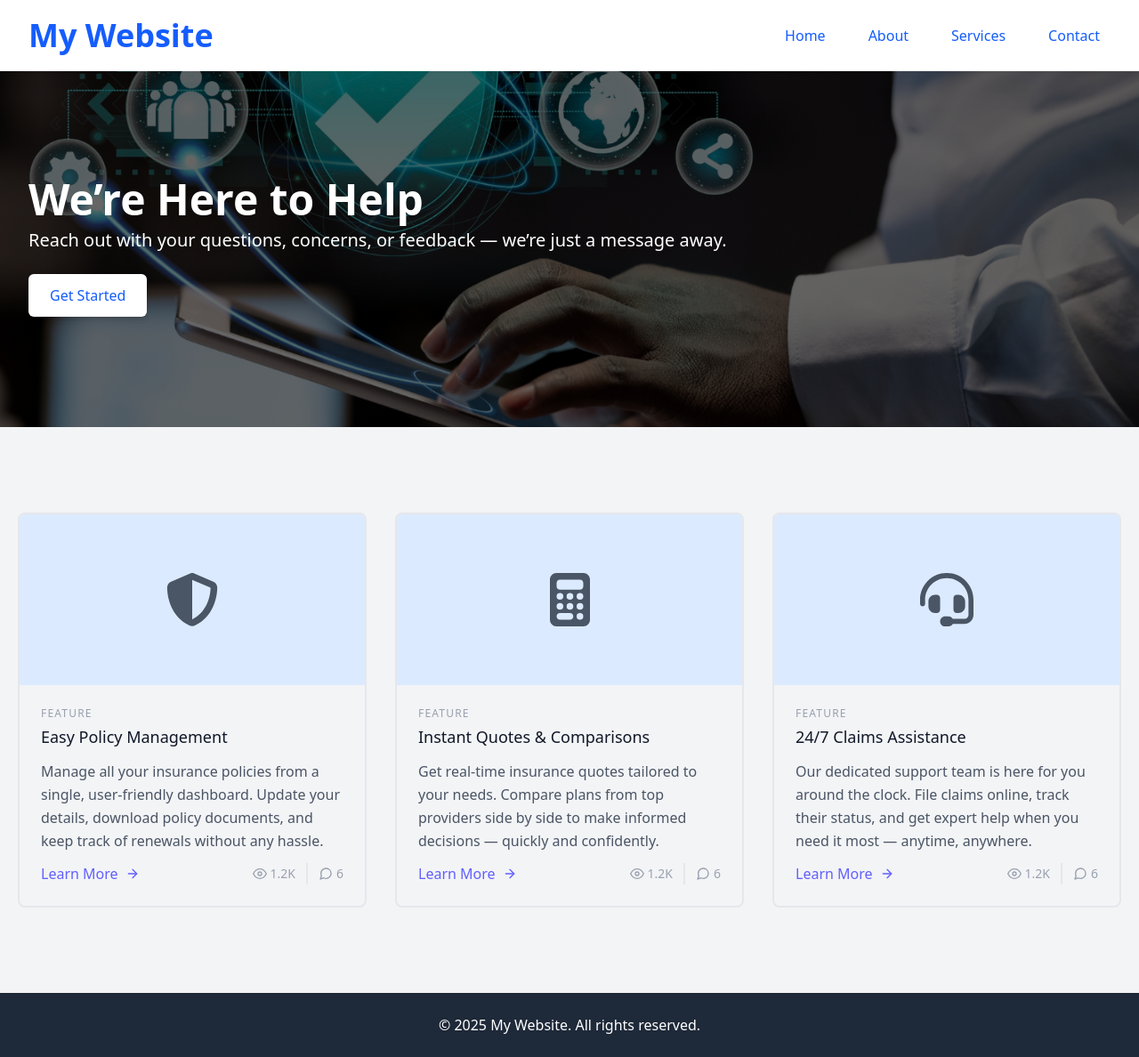
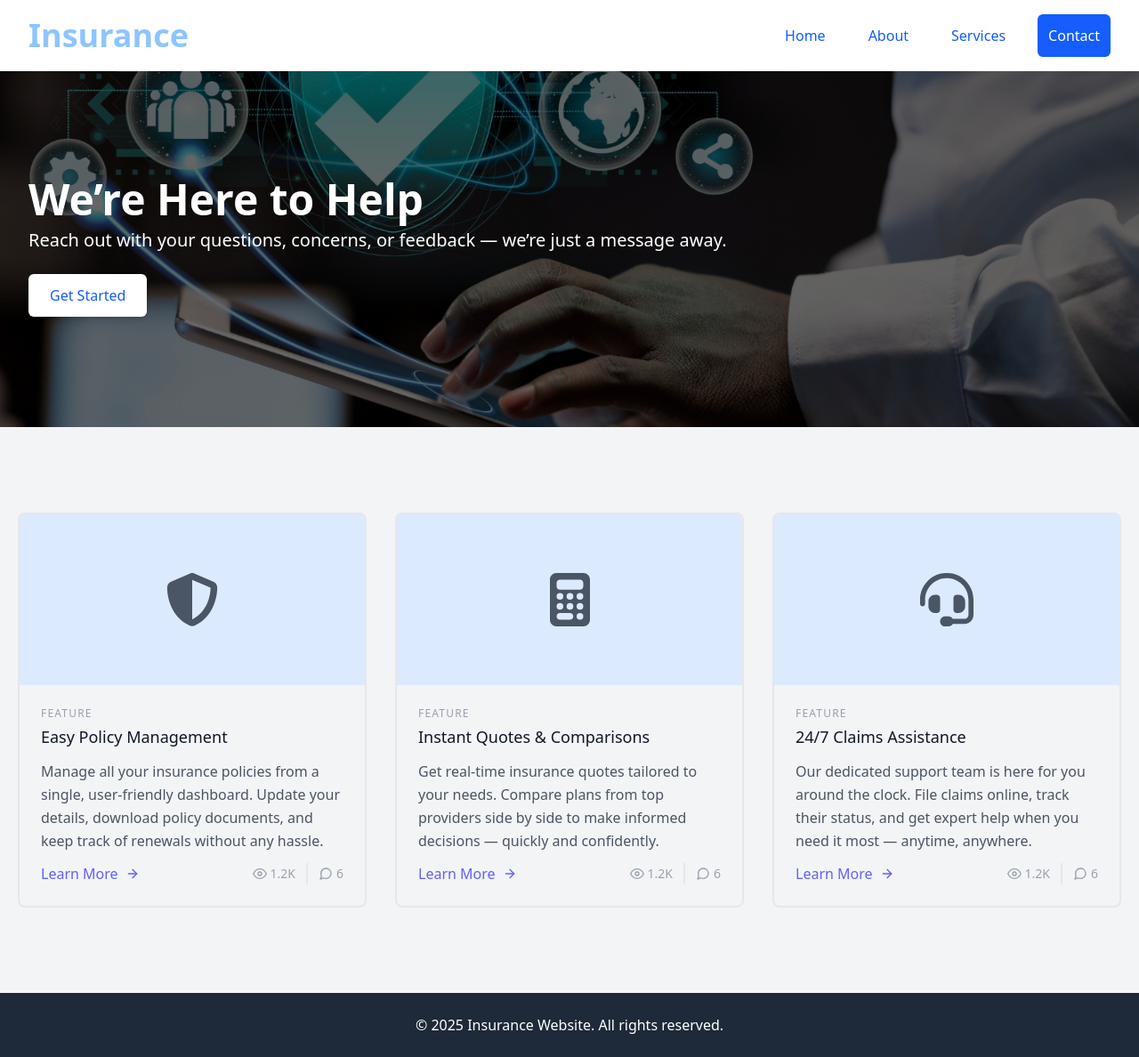
Before and after one commit to kapilpundit/node-vite-react-docker, a React (Vite) app in the folder frontend/: page /contact in a window 1280 px wide. Shown: the whole page at 89% size. Built offline with nearby package versions, Linux system fonts and the light colour scheme.

Commit message:
Added Footer

```diff
--- a/frontend/src/components/Banner.tsx
+++ b/frontend/src/components/Banner.tsx
@@ -3,7 +3,6 @@ import bannerImage from "../assets/banner.jpg";
 
 interface BannerProps {
   title: string;
-  subTitle?: string;
   longText?: string;
 }
 
--- a/frontend/src/components/Features.tsx
+++ b/frontend/src/components/Features.tsx
@@ -22,19 +22,19 @@ export default function Features() {
                   </p>
                   <div className="flex items-center flex-wrap ">
                     <a className="text-indigo-500 inline-flex items-center md:mb-2 lg:mb-0">Learn More
-                      <svg className="w-4 h-4 ml-2" viewBox="0 0 24 24" stroke="currentColor" stroke-width="2" fill="none" stroke-linecap="round" stroke-linejoin="round">
+                      <svg className="w-4 h-4 ml-2" viewBox="0 0 24 24" stroke="currentColor" strokeWidth="2" fill="none" strokeLinecap="round" strokeLinejoin="round">
                         <path d="M5 12h14"></path>
                         <path d="M12 5l7 7-7 7"></path>
                       </svg>
                     </a>
                     <span className="text-gray-400 mr-3 inline-flex items-center lg:ml-auto md:ml-0 ml-auto leading-none text-sm pr-3 py-1 border-r-2 border-gray-200">
-                      <svg className="w-4 h-4 mr-1" stroke="currentColor" stroke-width="2" fill="none" stroke-linecap="round" stroke-linejoin="round" viewBox="0 0 24 24">
+                      <svg className="w-4 h-4 mr-1" stroke="currentColor" strokeWidth="2" fill="none" strokeLinecap="round" strokeLinejoin="round" viewBox="0 0 24 24">
                         <path d="M1 12s4-8 11-8 11 8 11 8-4 8-11 8-11-8-11-8z"></path>
                         <circle cx="12" cy="12" r="3"></circle>
                       </svg>1.2K
                     </span>
                     <span className="text-gray-400 inline-flex items-center leading-none text-sm">
-                      <svg className="w-4 h-4 mr-1" stroke="currentColor" stroke-width="2" fill="none" stroke-linecap="round" stroke-linejoin="round" viewBox="0 0 24 24">
+                      <svg className="w-4 h-4 mr-1" stroke="currentColor" strokeWidth="2" fill="none" strokeLinecap="round" strokeLinejoin="round" viewBox="0 0 24 24">
                         <path d="M21 11.5a8.38 8.38 0 01-.9 3.8 8.5 8.5 0 01-7.6 4.7 8.38 8.38 0 01-3.8-.9L3 21l1.9-5.7a8.38 8.38 0 01-.9-3.8 8.5 8.5 0 014.7-7.6 8.38 8.38 0 013.8-.9h.5a8.48 8.48 0 018 8v.5z"></path>
                       </svg>6
                     </span>
@@ -58,19 +58,19 @@ export default function Features() {
                   </p>
                   <div className="flex items-center flex-wrap">
                     <a className="text-indigo-500 inline-flex items-center md:mb-2 lg:mb-0">Learn More
-                      <svg className="w-4 h-4 ml-2" viewBox="0 0 24 24" stroke="currentColor" stroke-width="2" fill="none" stroke-linecap="round" stroke-linejoin="round">
+                      <svg className="w-4 h-4 ml-2" viewBox="0 0 24 24" stroke="currentColor" strokeWidth="2" fill="none" strokeLinecap="round" strokeLinejoin="round">
                         <path d="M5 12h14"></path>
                         <path d="M12 5l7 7-7 7"></path>
                       </svg>
                     </a>
                     <span className="text-gray-400 mr-3 inline-flex items-center lg:ml-auto md:ml-0 ml-auto leading-none text-sm pr-3 py-1 border-r-2 border-gray-200">
-                      <svg className="w-4 h-4 mr-1" stroke="currentColor" stroke-width="2" fill="none" stroke-linecap="round" stroke-linejoin="round" viewBox="0 0 24 24">
+                      <svg className="w-4 h-4 mr-1" stroke="currentColor" strokeWidth="2" fill="none" strokeLinecap="round" strokeLinejoin="round" viewBox="0 0 24 24">
                         <path d="M1 12s4-8 11-8 11 8 11 8-4 8-11 8-11-8-11-8z"></path>
                         <circle cx="12" cy="12" r="3"></circle>
                       </svg>1.2K
                     </span>
                     <span className="text-gray-400 inline-flex items-center leading-none text-sm">
-                      <svg className="w-4 h-4 mr-1" stroke="currentColor" stroke-width="2" fill="none" stroke-linecap="round" stroke-linejoin="round" viewBox="0 0 24 24">
+                      <svg className="w-4 h-4 mr-1" stroke="currentColor" strokeWidth="2" fill="none" strokeLinecap="round" strokeLinejoin="round" viewBox="0 0 24 24">
                         <path d="M21 11.5a8.38 8.38 0 01-.9 3.8 8.5 8.5 0 01-7.6 4.7 8.38 8.38 0 01-3.8-.9L3 21l1.9-5.7a8.38 8.38 0 01-.9-3.8 8.5 8.5 0 014.7-7.6 8.38 8.38 0 013.8-.9h.5a8.48 8.48 0 018 8v.5z"></path>
                       </svg>6
                     </span>
@@ -94,19 +94,19 @@ export default function Features() {
                   </p>
                   <div className="flex items-center flex-wrap ">
                     <a className="text-indigo-500 inline-flex items-center md:mb-2 lg:mb-0">Learn More
-                      <svg className="w-4 h-4 ml-2" viewBox="0 0 24 24" stroke="currentColor" stroke-width="2" fill="none" stroke-linecap="round" stroke-linejoin="round">
+                      <svg className="w-4 h-4 ml-2" viewBox="0 0 24 24" stroke="currentColor" strokeWidth="2" fill="none" strokeLinecap="round" strokeLinejoin="round">
                         <path d="M5 12h14"></path>
                         <path d="M12 5l7 7-7 7"></path>
                       </svg>
                     </a>
                     <span className="text-gray-400 mr-3 inline-flex items-center lg:ml-auto md:ml-0 ml-auto leading-none text-sm pr-3 py-1 border-r-2 border-gray-200">
-                      <svg className="w-4 h-4 mr-1" stroke="currentColor" stroke-width="2" fill="none" stroke-linecap="round" stroke-linejoin="round" viewBox="0 0 24 24">
+                      <svg className="w-4 h-4 mr-1" stroke="currentColor" strokeWidth="2" fill="none" strokeLinecap="round" strokeLinejoin="round" viewBox="0 0 24 24">
                         <path d="M1 12s4-8 11-8 11 8 11 8-4 8-11 8-11-8-11-8z"></path>
                         <circle cx="12" cy="12" r="3"></circle>
                       </svg>1.2K
                     </span>
                     <span className="text-gray-400 inline-flex items-center leading-none text-sm">
-                      <svg className="w-4 h-4 mr-1" stroke="currentColor" stroke-width="2" fill="none" stroke-linecap="round" stroke-linejoin="round" viewBox="0 0 24 24">
+                      <svg className="w-4 h-4 mr-1" stroke="currentColor" strokeWidth="2" fill="none" strokeLinecap="round" strokeLinejoin="round" viewBox="0 0 24 24">
                         <path d="M21 11.5a8.38 8.38 0 01-.9 3.8 8.5 8.5 0 01-7.6 4.7 8.38 8.38 0 01-3.8-.9L3 21l1.9-5.7a8.38 8.38 0 01-.9-3.8 8.5 8.5 0 014.7-7.6 8.38 8.38 0 013.8-.9h.5a8.48 8.48 0 018 8v.5z"></path>
                       </svg>6
                     </span>
--- /dev/null
+++ b/frontend/src/components/Footer.tsx
@@ -0,0 +1,21 @@
+// import React from "react";
+
+interface FooterProps {
+    year: string,
+    name: string
+}
+
+function Footer(props: FooterProps) {
+    const { year, name } = props;
+    return (
+        <>
+            <footer className="w-full bg-gray-800 text-white py-6">
+                <p className="text-center">
+                &copy; {year} {name}. All rights reserved.
+                </p>
+            </footer>
+        </>
+     );
+}
+
+export default Footer;
--- a/frontend/src/components/Layout.tsx
+++ b/frontend/src/components/Layout.tsx
@@ -2,6 +2,7 @@ import React, { ReactNode, useState } from "react";
 import { FontAwesomeIcon } from "@fortawesome/react-fontawesome";
 import { faBars, faTimes } from "@fortawesome/free-solid-svg-icons"; // Import the menu icon
 import TopMenuItems from "./TopMenuItems";
+import Footer from "./Footer";
 
 const Layout: React.FC<{ children?: ReactNode }> = ({ children }) => {
   const [mobileMenuOpen, setMobileMenuOpen] = useState(false);
@@ -11,7 +12,7 @@ const Layout: React.FC<{ children?: ReactNode }> = ({ children }) => {
       {/* Navbar */}
       <nav className="bg-white shadow-md py-4 w-full">
         <div className="flex justify-between items-center max-w-7xl mx-auto px-8">
-          <h1 className="text-4xl font-bold text-blue-600">My Website</h1>
+          <h1 className="text-4xl font-bold text-blue-300">Insurance</h1>
           <ul className="hidden md:flex space-x-6">
             <TopMenuItems />
           </ul>
@@ -48,11 +49,7 @@ const Layout: React.FC<{ children?: ReactNode }> = ({ children }) => {
       <main>{children}</main>
 
       {/* Footer */}
-      <footer className="w-full bg-gray-800 text-white py-6">
-        <p className="text-center">
-          &copy; 2025 My Website. All rights reserved.
-        </p>
-      </footer>
+      <Footer year="2025" name="Insurance Website" />
     </div>
   );
 };
--- a/frontend/src/components/TopMenuItems.tsx
+++ b/frontend/src/components/TopMenuItems.tsx
@@ -14,20 +14,25 @@ const TopMenuItems = ({ onClick }: { onClick?: () => void }) => {
   useEffect(() => {
     const currentPath = menuLinks.find(link => link.path === location.pathname);
     document.title = currentPath?.title || 'Insurance Portal';
-  }, [location.pathname])
+  }, [location.pathname]);
 
   return (
     <>
       {
-        menuLinks.map((item) => (
-          <li
+        menuLinks.map((item) => {
+          const isActive = location.pathname === item.path;
+          return (<li
               key={item.path}
               onClick={onClick}
-            className="block px-3 py-3 rounded-md text-blue-600 hover:bg-blue-600 hover:!text-white transition duration-300"
+              className={`block px-3 py-3 rounded-md transition duration-300 ${
+                isActive ? "bg-blue-600 text-white"
+                : "text-blue-600 hover:bg-blue-600 hover:text-white"
+              }`}
             >
               <Link to={item.path}>{item.label}</Link>
             </li>
           )
+        }
       )}
     </>
   );
```
Lines whose indentation alone changed are shown as unchanged.
